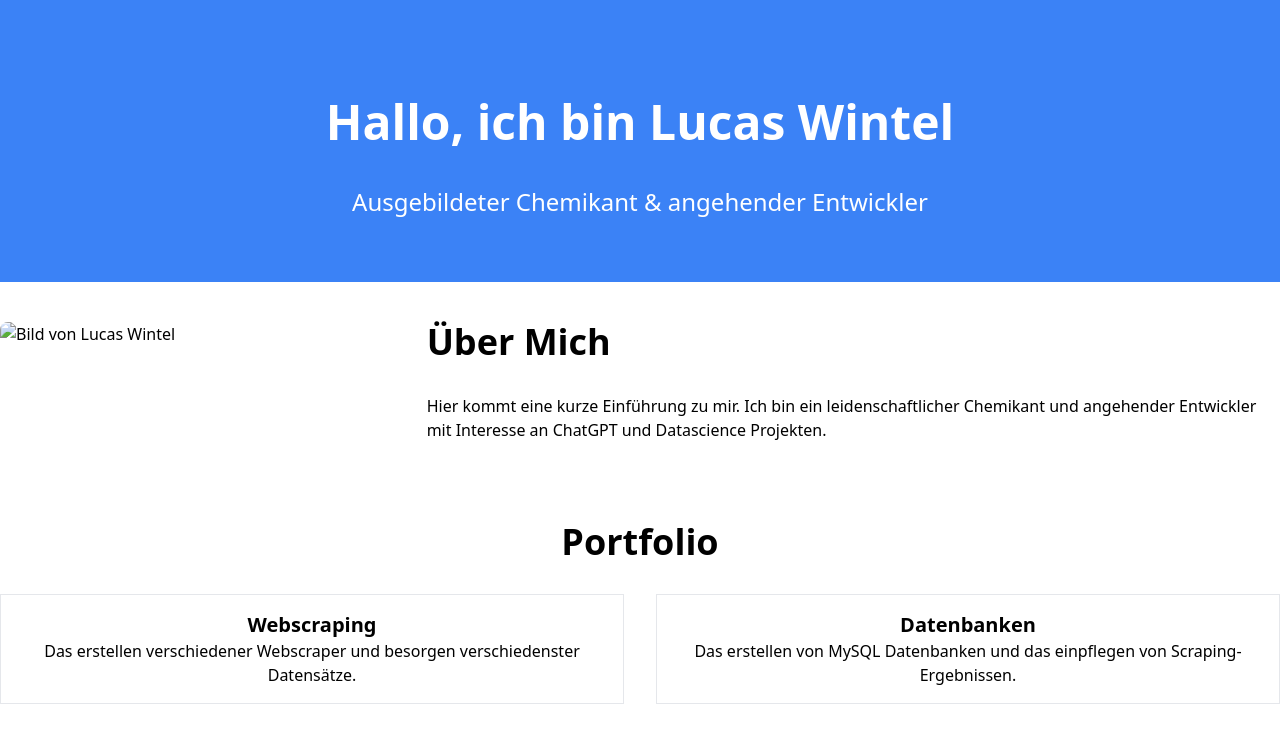
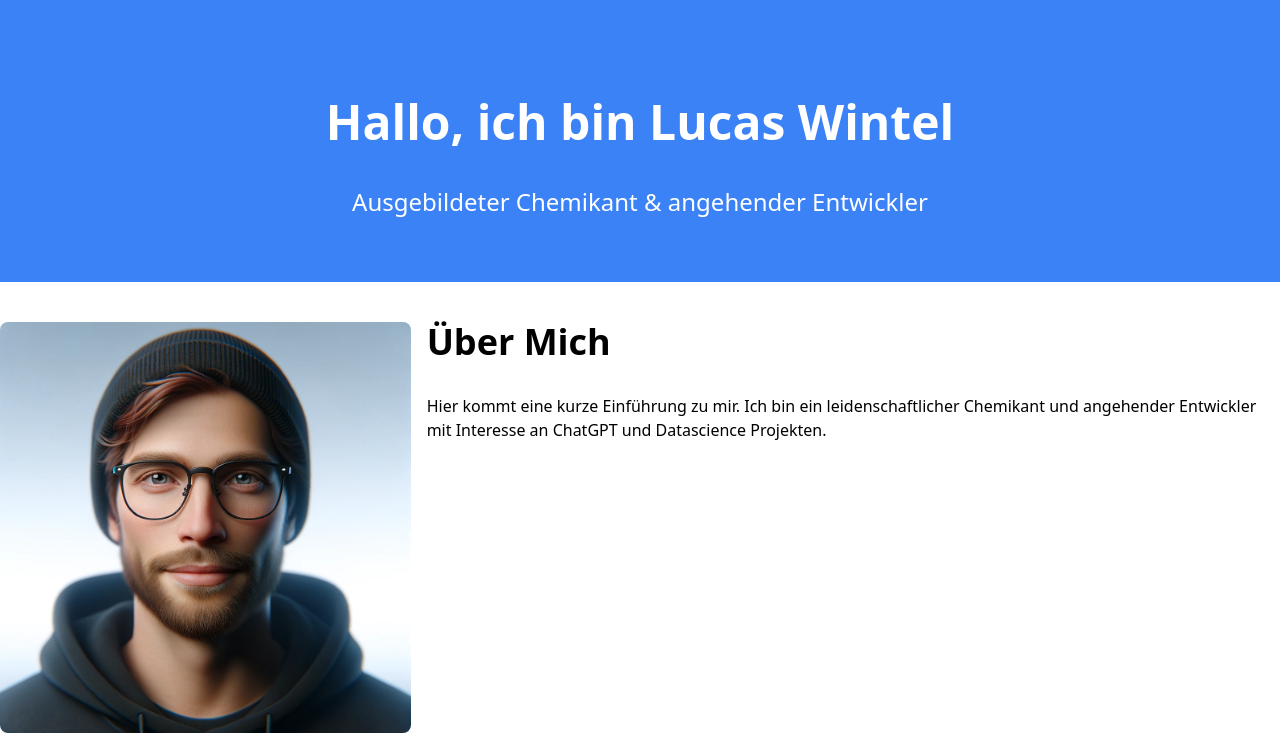
Before and after one commit to LAleLU1234/LAleLU1234.github.io, a plain HTML site: page index.html in a window 1280 px wide. Shown: the part 88-823 px from the top of the page. Drawn offline with nearby package versions, Linux system fonts and the light colour scheme.

Commit message:
Update index.html

```diff
--- a/index.html
+++ b/index.html
@@ -49,7 +49,7 @@
     <section id="about" class="container mx-auto my-10 flex flex-col md:flex-row">
         <div class="md:w-1/3 flex justify-center items-center md:justify-start md:items-start md:pr-4">
             <!-- Hier Ihr Bild einfügen -->
-            <img src="gpt.png" alt="Bild von Lucas Wintel" class="w-full h-auto rounded-lg">
+            <img src="/Bilder/gpt.png" alt="Bild von Lucas Wintel" class="w-full h-auto rounded-lg">
         </div>
         <div class="md:w-2/3 mt-4 md:mt-0">
             <h2 class="text-4xl mb-8 font-bold text-center md:text-left">Über Mich</h2>
```
